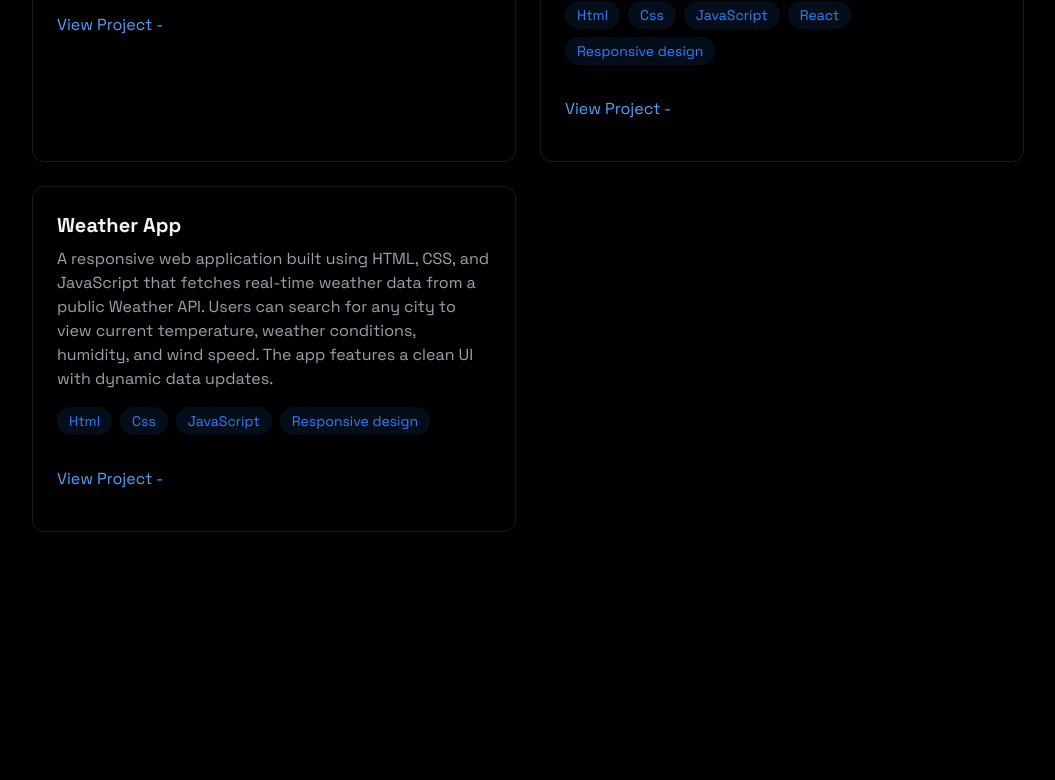
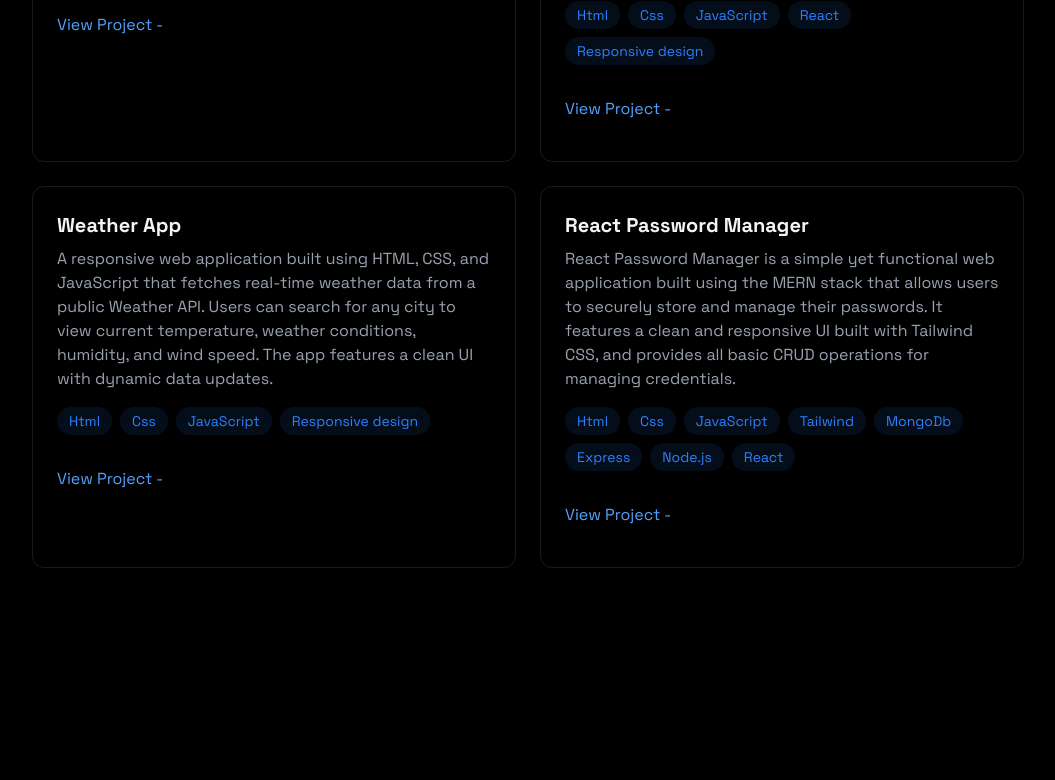
Before and after one commit to DipeshOmre/Dipesh-Portfolio, a React (Vite) app: page / in a window 1280 px wide. Shown: the part 2000-2780 px from the top of the page, without its empty margins (112-1167 px from the left). Built offline with nearby package versions, Linux system fonts and the light colour scheme.

Commit message:
fix typo in Navbar component and add React Password Manager project details to Projects section

```diff
--- a/src/components/Navbar.jsx
+++ b/src/components/Navbar.jsx
@@ -10,7 +10,7 @@ const Navbar = ({ismenuopen,setIsmenuopen}) => {
         <div className='max-w-5xl mx-auto px-4'>
             <div className='flex items-center justify-between h-16'>
                 <a href="#home" className='font-mono text-2xl font-bold text-white'>
-                    POR<span className='text-blue-500'>FOLIO.</span>
+                    PORT<span className='text-blue-500'>FOLIO.</span>
                 </a>
                 <div className='w-7 h-5 relative cursor-pointer z-40 md:hidden' onClick={() => setIsmenuopen(!ismenuopen)}>
                     &#9776;
--- a/src/components/sections/Projects.jsx
+++ b/src/components/sections/Projects.jsx
@@ -73,6 +73,27 @@ const Projects = () => {
             </div>
           </div>
 
+
+          <div className='p-6 rounded-xl border border-white/10 hover:-translate-y-1
+          hover:border-blue-500/30
+          hover:shadow-[0_2px_8px_rgba(59,130,246,0.2)] transition-all'>
+            <h3 className='text-xl font-bold mb-2'>React Password Manager</h3>
+            <p className='text-gray-400 mb-4'>React Password Manager is a simple yet functional web application built using the MERN stack that allows users to securely store and manage their passwords. It features a clean and responsive UI built with Tailwind CSS, and provides all basic CRUD operations for managing credentials.</p>
+            <div className='flex flex-wrap gap-2 mb-4'>
+              {["Html", "Css", "JavaScript","Tailwind","MongoDb","Express","Node.js","React"].map((tech, key) => {
+                return (
+                  <span key={key} className='bg-blue-500/10 text-blue-500 py-1 px-3 rounded-full text-sm hover:bg-blue-500/20 hover:shadow-[0__2px_8px_rgba(59,130,246,0.1)] transition-all'>
+                    {tech}
+                  </span>
+                );
+              })}
+            </div>
+            <div className='flex justify-between items-center'>
+              <a href="https://github.com/DipeshOmre/React-Password-Manager" target='_blank' className='text-blue-400
+              hover:text-blue-300 transition-colors margin my-4 '>View Project -</a>
+            </div>
+          </div>
+
         </div>
       </div>
         </RevealOnScroll>
```
